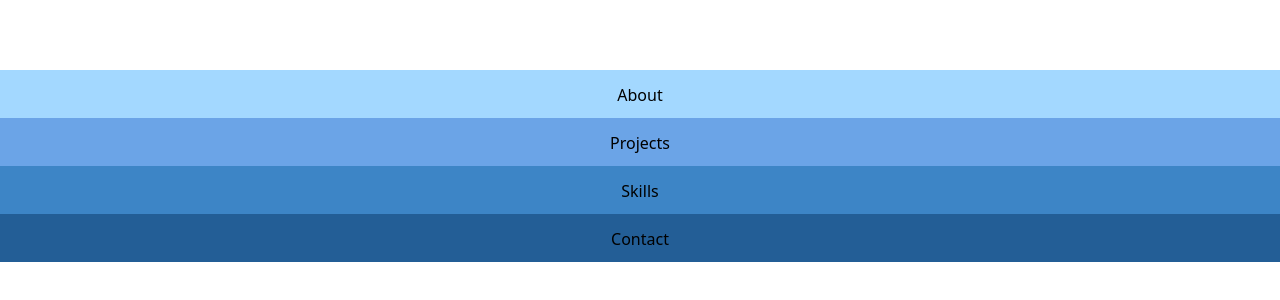
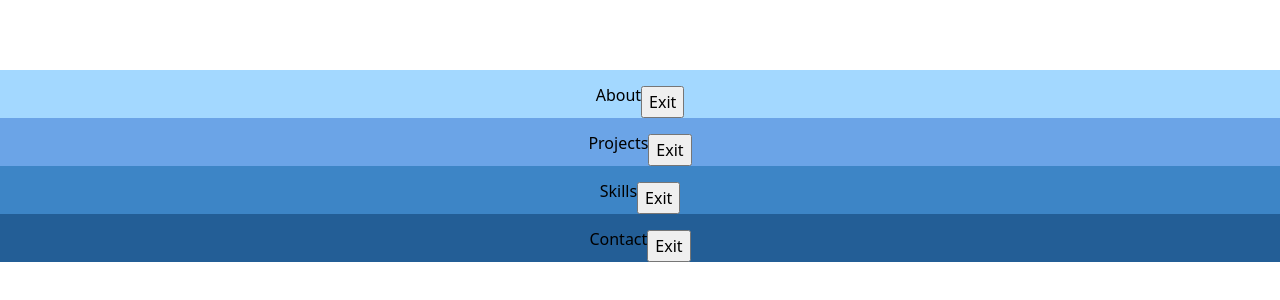
Before and after one commit to jonahschottenstein/portfolio_site, a website: page index.html in a window 1280 px wide. Shown: the part 234-534 px from the top of the page. Drawn offline with nearby package versions, Linux system fonts and the light colour scheme.

Commit message:
Add exit buttons to collapse labels

```diff
--- a/index.html
+++ b/index.html
@@ -10,18 +10,22 @@
 		<div class="app">
 			<label for="about">
 				<input type="radio" id="about" name="section-input" />About
+				<button class="exit-button">Exit</button>
 			</label>
 			<label for="projects">
 				<input type="radio" id="projects" name="section-input" />Projects
+				<button class="exit-button">Exit</button>
 			</label>
 			<label for="skills">
 				<input type="radio" id="skills" name="section-input" />Skills
+				<button class="exit-button">Exit</button>
 			</label>
 			<label for="contact">
 				<input type="radio" id="contact" name="section-input" />Contact
+				<button class="exit-button">Exit</button>
 			</label>
 		</div>
 	</body>
 </html>
 
-<!-- Need to complete <head> -->
+<!-- TODO: complete <head> -->
```
